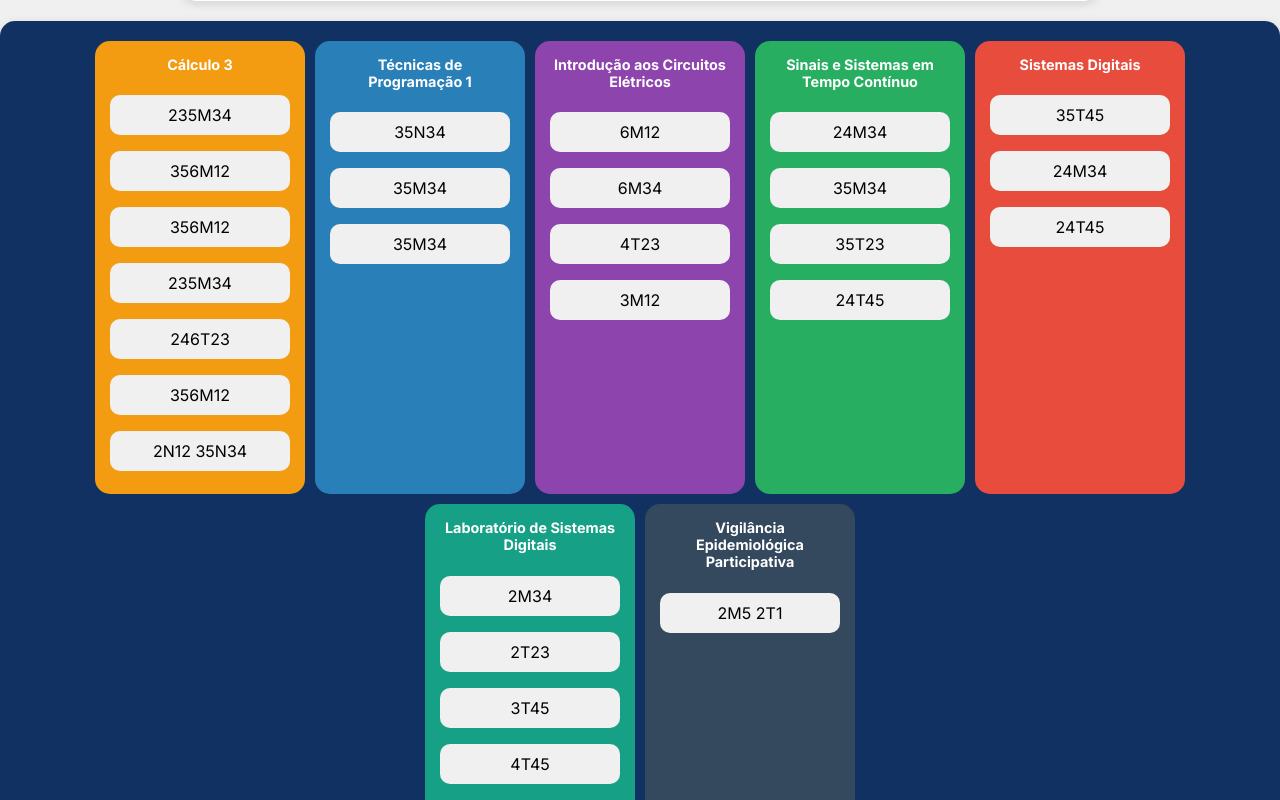
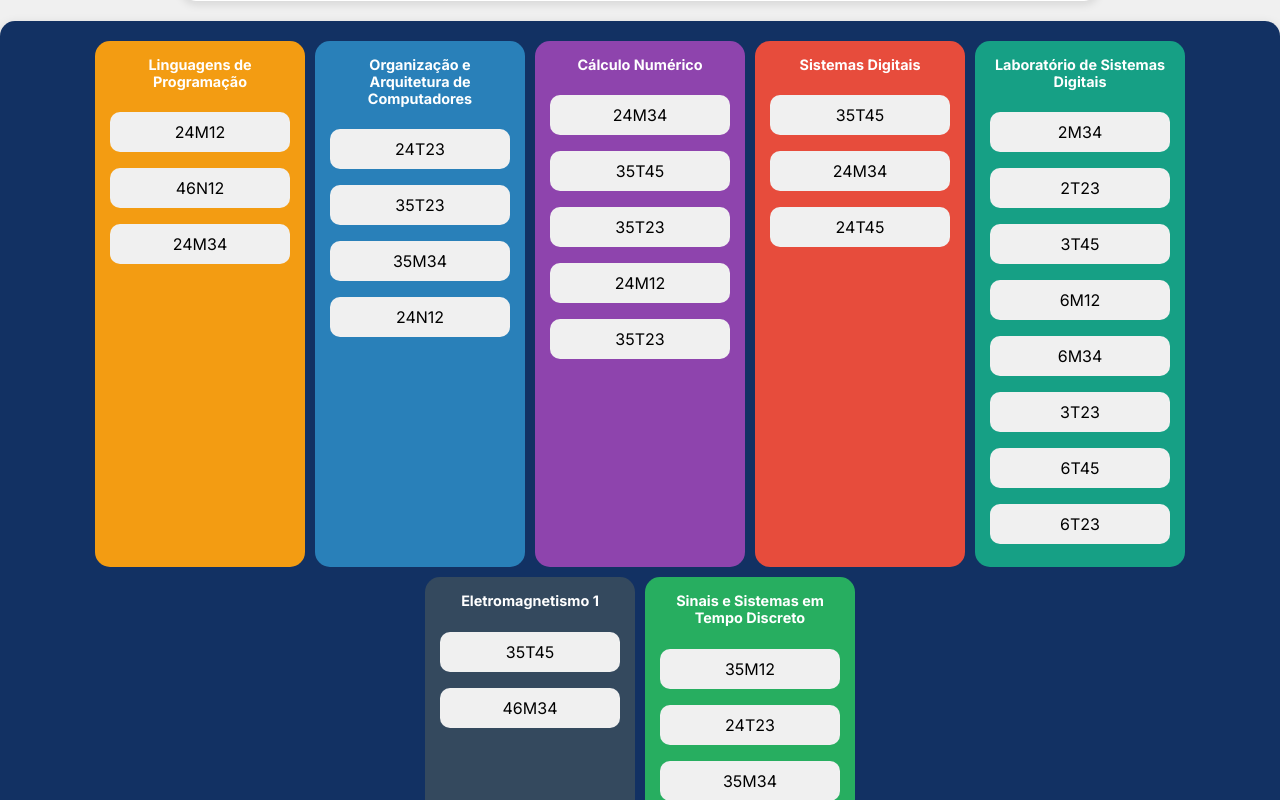
Before and after one commit to gabrielcaixeta01/AppGradeUnB, a Next.js app: page / in a window 1280 px wide. Shown: the part 760-1560 px from the top of the page. Built offline with nearby package versions, Linux system fonts and the light colour scheme.

Commit message:
Possiveis materias 4 semestre

```diff
--- a/src/app/page.tsx
+++ b/src/app/page.tsx
@@ -32,58 +32,45 @@ const diasMapping: { [key: string]: number } = {
 
 const materiasPreDefinidas: Materia[] = [
   {
-    nome: 'Cálculo 3',
-    sigla: 'C3',
+    nome: 'Linguagens de Programação',
+    sigla: 'LP',
     horarios: [
-      { codigo: '235M34', professor: 'Claus Akira Matsushigue' },
-      { codigo: '356M12', professor: 'Mateus Figueiredo de Souza' },
-      { codigo: '356M12', professor: 'Nathalia Nogueira Goncalves' },
-      { codigo: '235M34', professor: 'Julia Aredes de Almeida' },
-      { codigo: '246T23', professor: 'Pedro Roitman' },
-      { codigo: '356M12', professor: 'Victor Petrogradskyi' },
-      { codigo: '2N12 35N34', professor: 'Ricardo Parreira da Silva' },
+      { codigo: '24M12', professor: 'Vander Ramos Alves' },
+      { codigo: '46N12', professor: 'Marcelo Ladeira' },
+      { codigo: '24M34', professor: 'Vander Ramos Alves' }
     ],
     cor: '#f39c12'
   },
   {
-    nome: 'Técnicas de Programação 1',
-    sigla: 'TP1',
+    nome: 'Organização e Arquitetura de Computadores',
+    sigla: 'OAC',
     horarios: [
-      { codigo: '35N34', professor: 'Fernando Antonio de Araujo Chacon de Albuquerque' },
-      { codigo: '35M34', professor: 'Fernando Antonio de Araujo Chacon de Albuquerque' },
-      { codigo: '35M34', professor: 'Roberta Barbosa Oliveira' }
+      { codigo: '24T23', professor: 'Marcus Vinicius Lamar' },
+      { codigo: '35T23', professor: 'Ricardo Pezzuol Jacobi' },
+      { codigo: '35M34', professor: 'Flavio de Barros Vidal' },
+      { codigo: '24N12', professor: 'Carla Maria Chagas e Cavalcante Koike' }
     ],
     cor: '#2980b9'
   },
   {
-    nome: 'Introdução aos Circuitos Elétricos',
-    sigla: 'ICE',
+    nome: 'Cálculo Numérico',
+    sigla: 'CN',
     horarios: [
-      { codigo: '6M12', professor: 'Joao Paulo Leite' },
-      { codigo: '6M34', professor: 'Joao Paulo Leite' },
-      { codigo: '4T23', professor: 'Daniel Orquiza de Carvalho' },
-      { codigo: '3M12', professor: 'Daniel Orquiza de Carvalho' }
+      { codigo: '24M34', professor: 'A definir docente' },
+      { codigo: '35T45', professor: 'Flavia Ferreira Ramos Zapata' },
+      { codigo: '35T23', professor: 'Flavia Ferreira Ramos Zapata' },
+      { codigo: '24M12', professor: 'Raderson Rodrigues da Silva' },
+      { codigo: '35T23', professor: 'Carlos Maber Carrion Riveros' }
     ],
     cor: '#8e44ad'
-  },
-  {
-    nome: 'Sinais e Sistemas em Tempo Contínuo',
-    sigla: 'SSTC',
-    horarios: [
-      { codigo: '24M34', professor: 'Robson Domingos Vieira' },
-      { codigo: '35M34', professor: 'Lelio Ribeiro Soares Junior' },
-      { codigo: '35T23', professor: 'Flavia Maria Guerra de Sousa Aranha Oliveira' },
-      { codigo: '24T45', professor: 'Joao Luiz Azevedo de Carvalho' }
-    ],
-    cor: '#27ae60'
   },
   {
     nome: 'Sistemas Digitais',
     sigla: 'SD',
     horarios: [
       { codigo: '35T45', professor: 'Edson Mitsu Hung' },
-      { codigo: '24M34', professor: 'Guilherme de Sousa Torres' },
-      { codigo: '24T45', professor: 'Daniel Chaves Cafe' }
+      { codigo: '24M34', professor: 'A definir docente' },
+      { codigo: '24T45', professor: 'Joao Luiz Azevedo de Carvalho' }
     ],
     cor: '#e74c3c'
   },
@@ -93,21 +80,34 @@ const materiasPreDefinidas: Materia[] = [
     horarios: [
       { codigo: '2M34', professor: 'Luis Fernando Ramos Molinaro' },
       { codigo: '2T23', professor: 'Luis Fernando Ramos Molinaro' },
-      { codigo: '3T45', professor: 'Guilherme de Sousa Torres' },
-      { codigo: '4T45', professor: 'Guilherme de Sousa Torres' },
+      { codigo: '3T45', professor: 'Jose Edil Guimaraes de Medeiros' },
       { codigo: '6M12', professor: 'Luis Fernando Ramos Molinaro' },
       { codigo: '6M34', professor: 'Luis Fernando Ramos Molinaro' },
-      { codigo: '3T23', professor: 'Guilherme de Sousa Torres' }
+      { codigo: '3T23', professor: 'Jose Edil Guimaraes de Medeiros' },
+      { codigo: '6T45', professor: 'Eduardo Bezerra Rufino Ferreira Paiva' },
+      { codigo: '6T23', professor: 'Eduardo Bezerra Rufino Ferreira Paiva' }
     ],
     cor: '#16a085'
   },
   {
-    nome: 'Vigilância Epidemiológica Participativa',
-    sigla: 'VEP',
+    nome: 'Eletromagnetismo 1',
+    sigla: 'EM1',
     horarios: [
-      { codigo: '2M5 2T1', professor: 'Ligia Maria Cantarino Da Costa' }
+      { codigo: '35T45', professor: 'Adoniran Judson de Barros Braga' },
+      { codigo: '46M34', professor: 'Achiles Fontana da Mota' }
     ],
     cor: '#34495e'
+  },
+  {
+    nome: 'Sinais e Sistemas em Tempo Discreto',
+    sigla: 'SSTD',
+    horarios: [
+      { codigo: '35M12', professor: 'Hugo Tadashi Muniz Kussaba' },
+      { codigo: '24T23', professor: 'Francisco Assis de Oliveira Nascimento' },
+      { codigo: '35M34', professor: 'Eduardo Peixoto Fernandes da Silva' },
+      { codigo: '35T6 35N1', professor: 'Robson Domingos Vieira' }
+    ],
+    cor: '#27ae60'
   }
 ];
 
```
